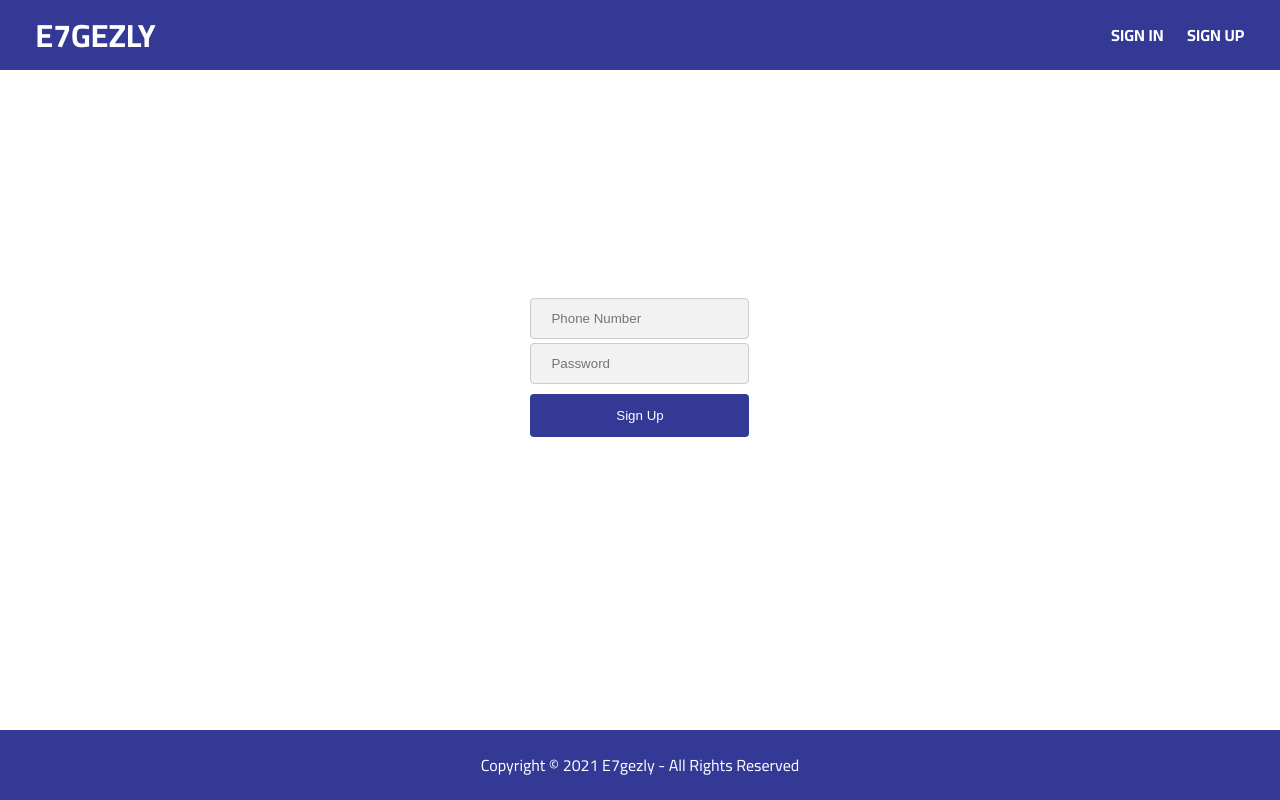
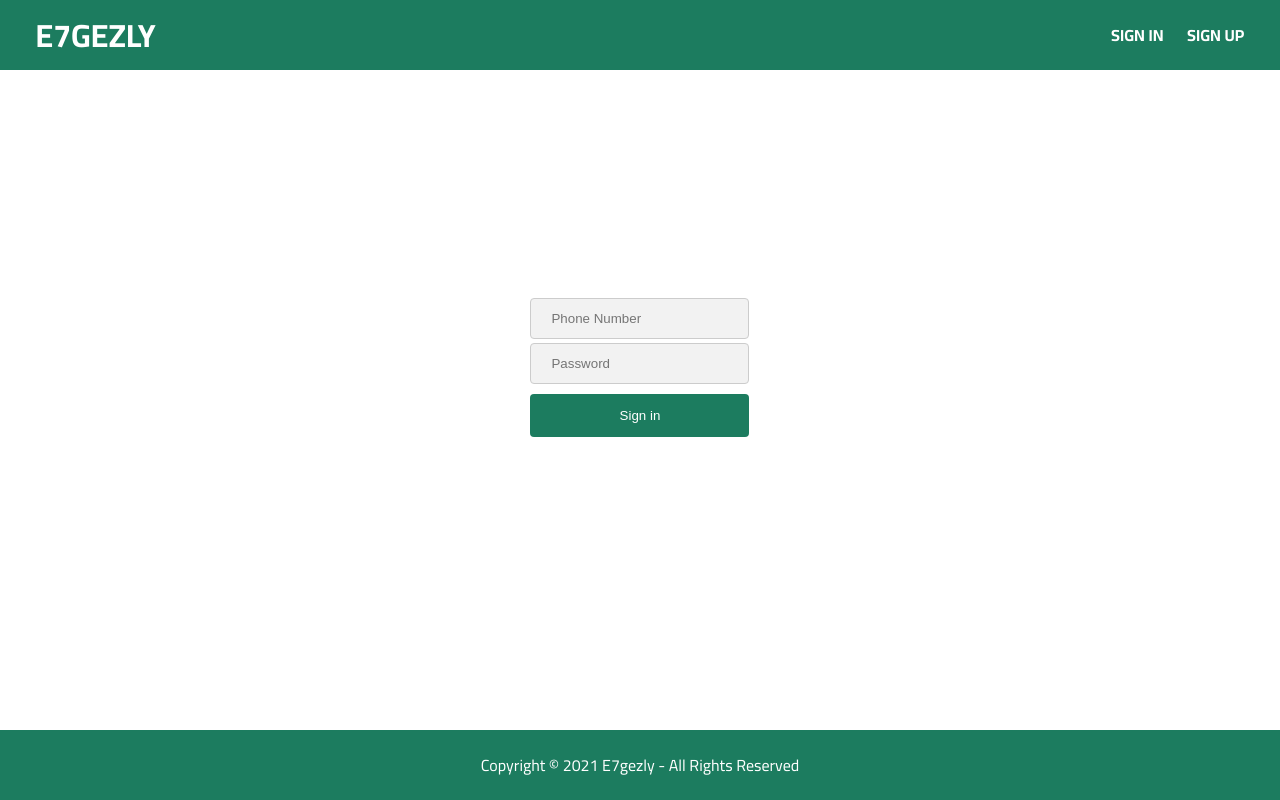
Before and after one commit to a-Hussain314/e7gezly, a React (Create React App) app: page /SignIn in a window 1280 px wide. Built offline with nearby package versions, Linux system fonts and the light colour scheme.

Commit message:
fix warnings [netlify deploy failing issue]

```diff
--- a/src/Components/layout/Header.js
+++ b/src/Components/layout/Header.js
@@ -5,10 +5,10 @@ import {Link} from 'react-router-dom';
 
 function Header(props)  {
     useEffect(()=>{
-        if(window.localStorage.getItem("userData")){
+        if(window.localStorage.getItem("userData") && props.appState.userData === null){
             props.AppStatehandler({userData :JSON.parse(window.localStorage.getItem("userData"))})
         }
-    },[])
+    })
 
     const signOut = ()=>{
         window.localStorage.removeItem("userData");
--- a/src/Components/pages/SignIn.js
+++ b/src/Components/pages/SignIn.js
@@ -65,7 +65,7 @@ function SignIn(props) {
                     <form onSubmit={formSubmitHandler}>
                         <input id="phoneNumber" type="phone"    required onChange={updateFormInfo} value={formInfo.phoneNumber} placeholder="Phone Number"/>
                         <input id="password"    type="password" required onChange={updateFormInfo} value={formInfo.password}    placeholder="Password"/>
-                        <input id="submit"      type="submit"   value="Sign Up"/>
+                        <input id="submit"      type="submit"   value="Sign in"/>
                     </form>
                     <div>
                         {errors.map((err, index)=>{
--- a/src/Components/styles/reuseable.scss
+++ b/src/Components/styles/reuseable.scss
@@ -1,5 +1,5 @@
-$primary: #343996;
-$primary-dark: #2c3086;
+$primary: #1c7c5f;
+$primary-dark: #16614a;
 $white: #fff;
 $offWhite : #f2f2f2;
 $grey : #ccc;
```
